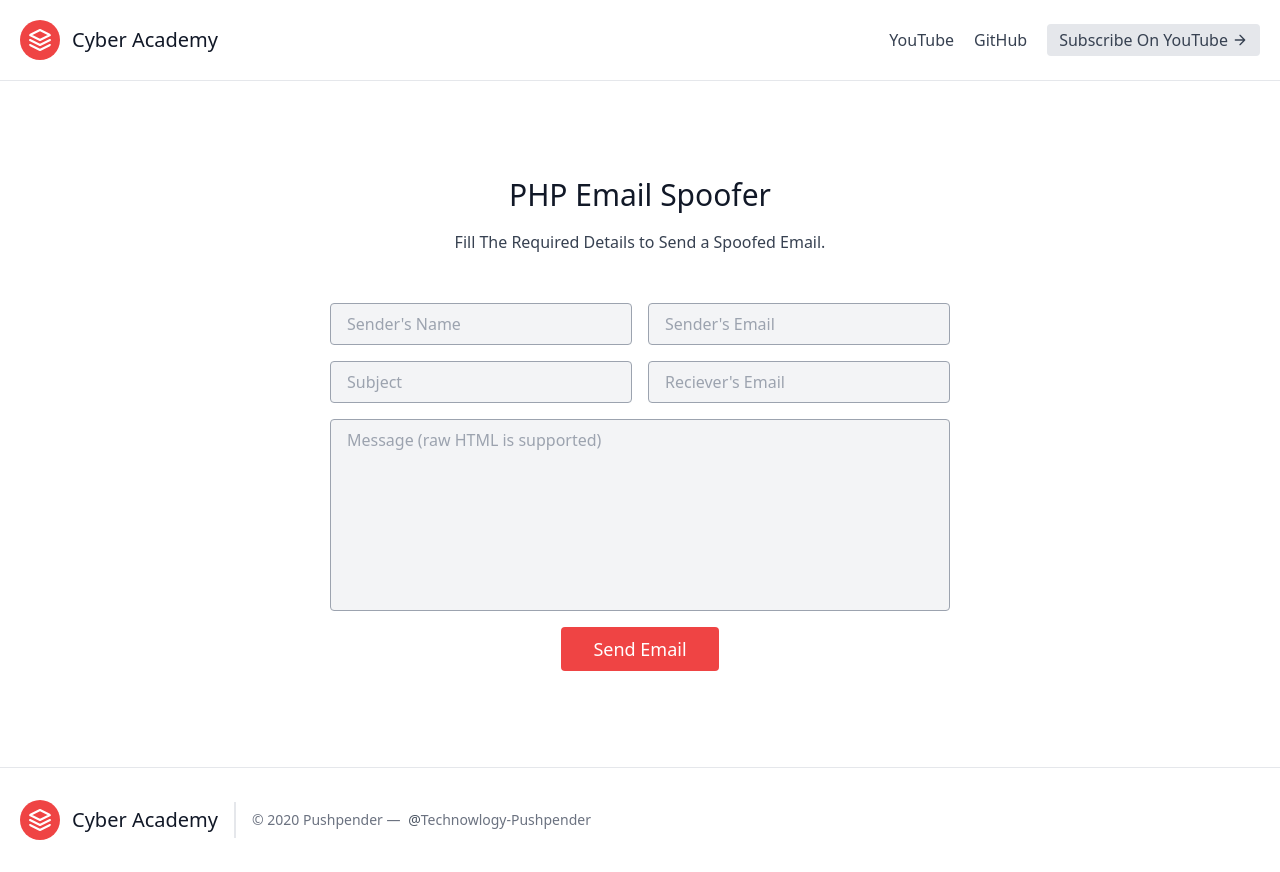
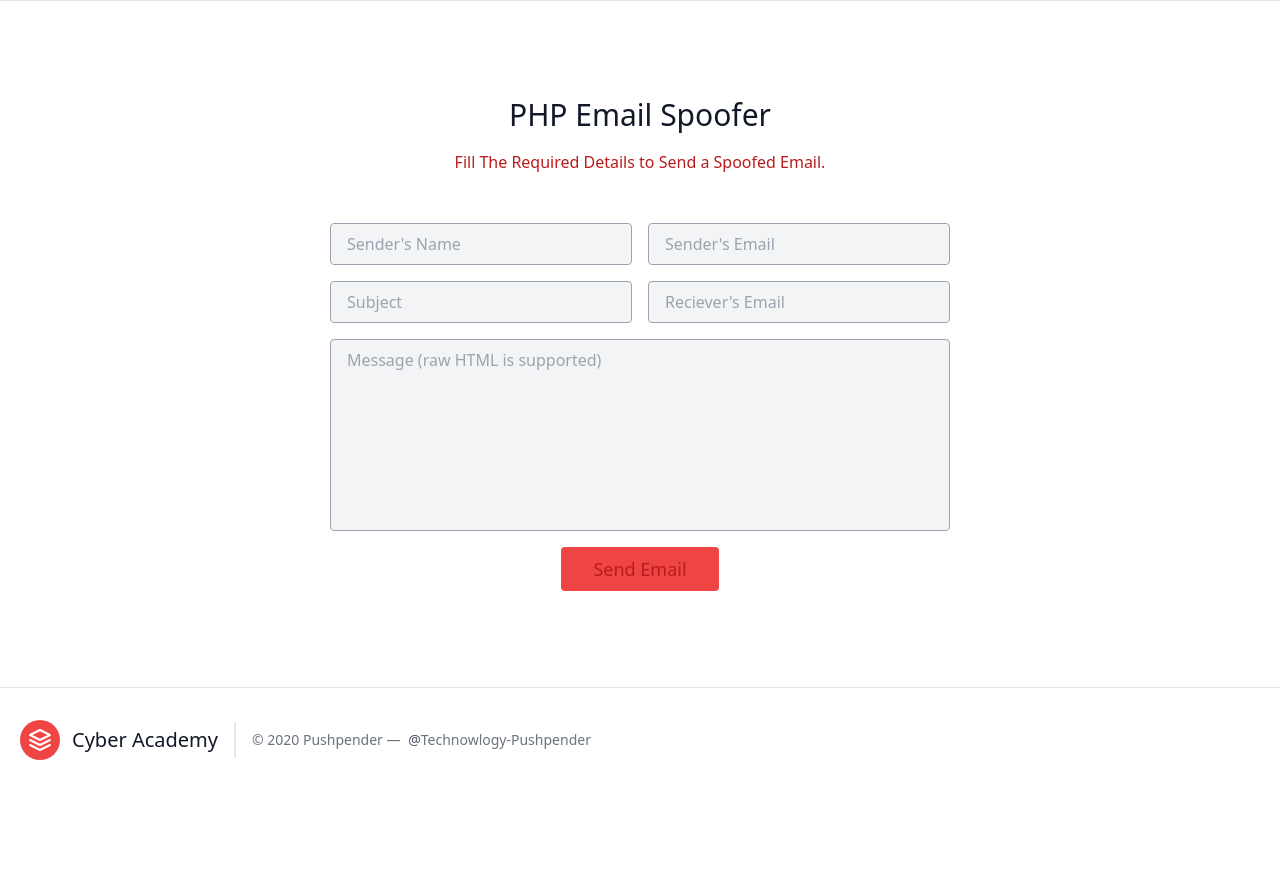
Before and after one commit to osintlink/osintlink.github.io, a plain HTML site: page index.html in a window 1280 px wide. After the commit the page ends 800 px from the top, so only its background shows below. Drawn offline with nearby package versions, Linux system fonts and the light colour scheme.

Commit message:
index.html

```diff
--- a/index.html
+++ b/index.html
@@ -4,39 +4,19 @@
 	<meta charset="UTF-8">
 	<meta name="viewport" content="width=device-width, initial-scale=1.0">
 	<link href="https://unpkg.com/tailwindcss@^1.0/dist/tailwind.min.css" rel="stylesheet">
-	<title>Cyber Academy - Email Spoofer</title>
+	<title>Test - Email Spoofer</title>
 
 </head>
 <body>
 
 <!-- Header CSS Start -->
-<header class="text-gray-700 body-font">
-  <div class="container mx-auto flex flex-wrap p-5 flex-col md:flex-row items-center">
-    <a class="flex title-font font-medium items-center text-gray-900 mb-4 md:mb-0">
-      <svg xmlns="http://www.w3.org/2000/svg" fill="none" stroke="currentColor" stroke-linecap="round" stroke-linejoin="round" stroke-width="2" class="w-10 h-10 text-white p-2 bg-red-500 rounded-full" viewBox="0 0 24 24">
-        <path d="M12 2L2 7l10 5 10-5-10-5zM2 17l10 5 10-5M2 12l10 5 10-5"></path>
-      </svg>
-      <span class="ml-3 text-xl">Cyber Academy</span>
-    </a>
-    <nav class="md:ml-auto flex flex-wrap items-center text-base justify-center">
-      <a href="https://www.youtube.com/channel/UCRv-wp0CWtW2J33NkTId62w" class="mr-5 hover:text-gray-900">YouTube</a>
-      <a href="https://github.com/Technowlogy-Pushpender" class="mr-5 hover:text-gray-900">GitHub</a>
-    </nav>
-	<a href="https://www.youtube.com/channel/UCRv-wp0CWtW2J33NkTId62w">
-    <button class="inline-flex items-center bg-gray-200 border-0 py-1 px-3 focus:outline-none hover:bg-red-300 rounded text-base mt-4 md:mt-0">Subscribe On YouTube
-      <svg fill="none" stroke="currentColor" stroke-linecap="round" stroke-linejoin="round" stroke-width="2" class="w-4 h-4 ml-1" viewBox="0 0 24 24">
-        <path d="M5 12h14M12 5l7 7-7 7"></path>
-      </svg>
-    </button>
-	</a>
-  </div>
-</header>
+
 <!-- Header CSS End -->
 <hr>
 
 <!-- Form CSS Start -->
 <form action="mailer.php" method="post">
-<section class="text-gray-700 body-font relative">
+<section class="text-red-700 body-font relative">
   <div class="container px-5 py-24 mx-auto">
     <div class="flex flex-col text-center w-full mb-12">
       <h1 class="sm:text-3xl text-2xl font-medium title-font mb-4 text-gray-900">PHP Email Spoofer</h1>
@@ -60,7 +40,7 @@
           <textarea class="w-full bg-gray-100 rounded border border-gray-400 focus:outline-none h-48 focus:border-indigo-500 text-base px-4 py-2 resize-none block" placeholder="Message (raw HTML is supported)" name="message"></textarea>
         </div>
         <div class="p-2 w-full">
-          <button class="flex mx-auto text-white bg-red-500 border-0 py-2 px-8 focus:outline-none hover:bg-red-600 rounded text-lg" type="submit">Send Email</button>
+          <button class="flex mx-auto text-yellow bg-red-500 border-0 py-2 px-8 focus:outline-none hover:bg-red-600 rounded text-lg" type="submit">Send Email</button>
         </div>
       </div>
     </div>
```
